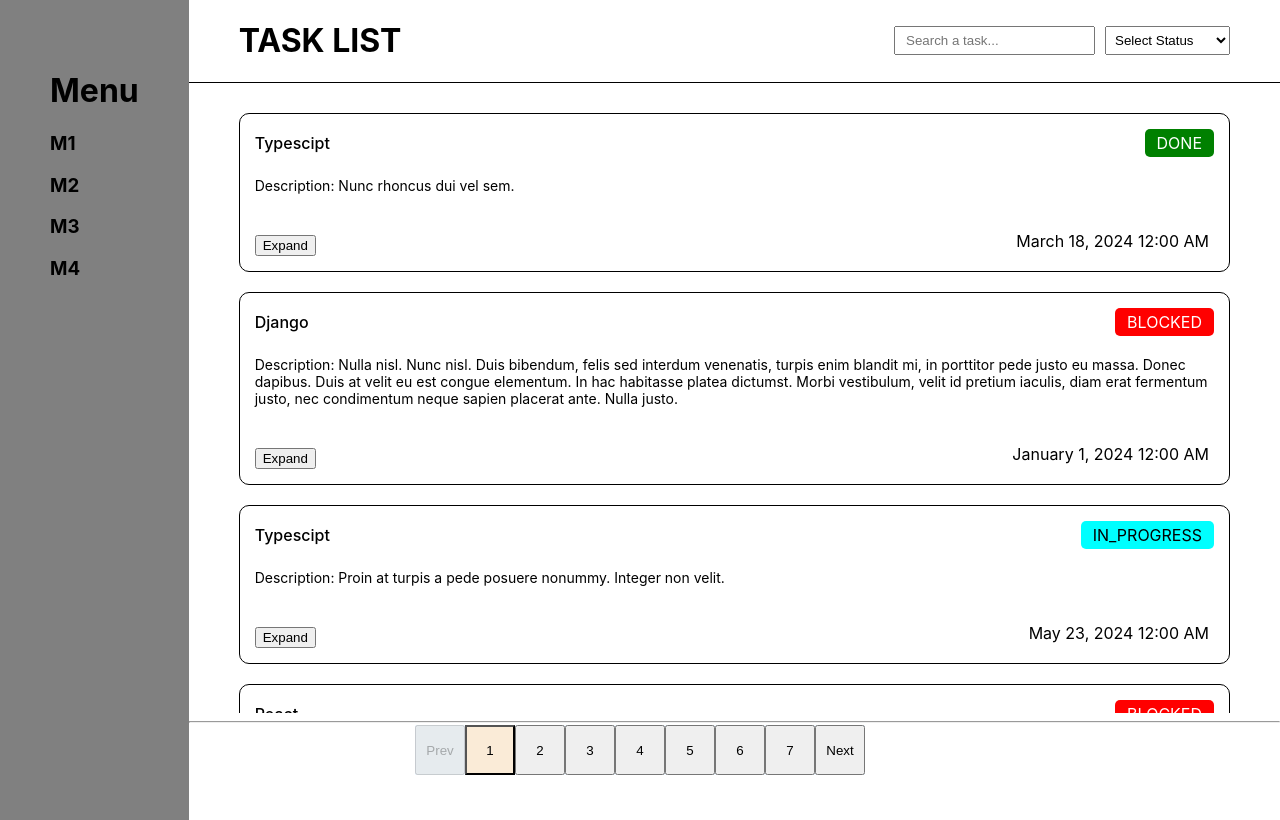
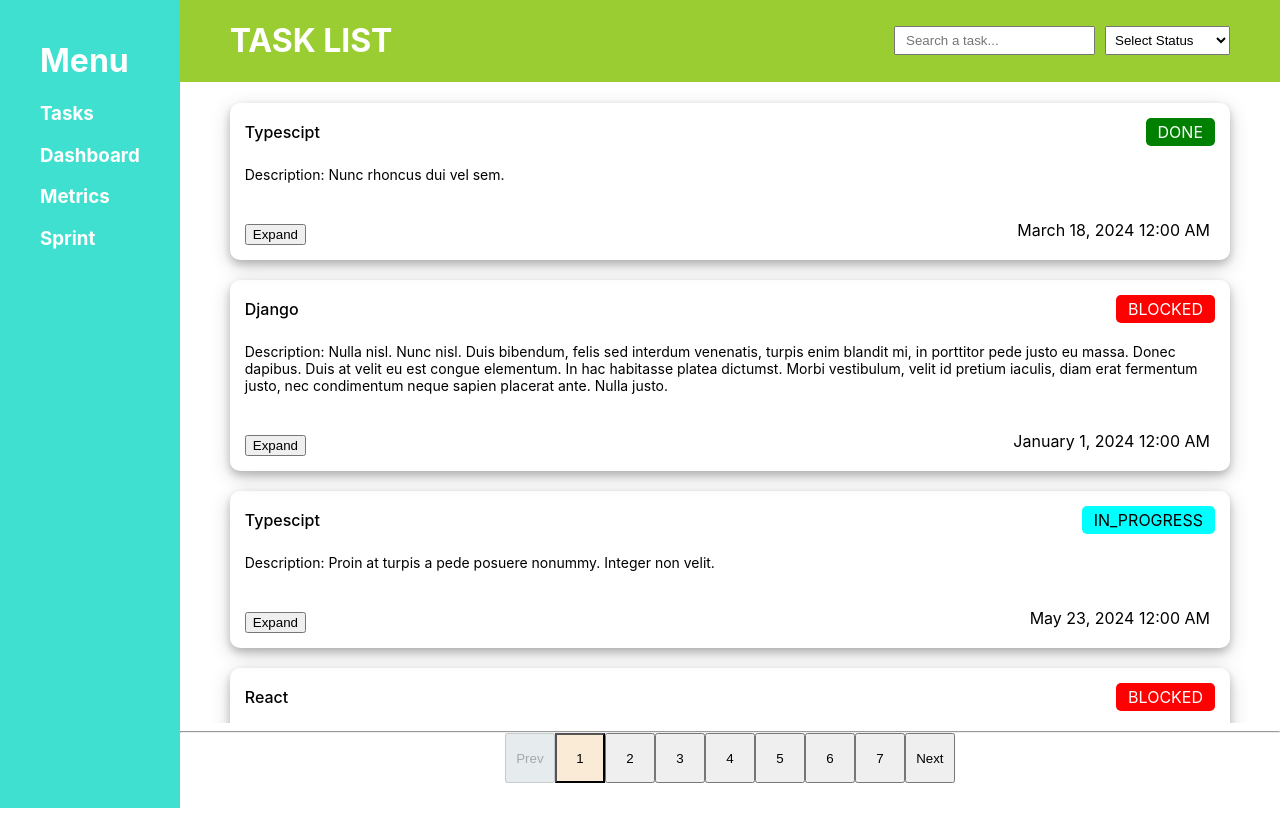
Before and after one commit to orujahmadov1993/upfirst, a React (Create React App) app: page / in a window 1280 px wide. Built offline with nearby package versions, Linux system fonts and the light colour scheme.

Commit message:
style fixes

```diff
--- a/src/App.tsx
+++ b/src/App.tsx
@@ -14,13 +14,15 @@ const StyledApp = styled.div`
 
 const StyledMainContent = styled.div`
   flex: 1;
+  position: relative;
 `;
 
 const StyledHeader = styled.div`
+  background-color: yellowgreen;
+  color: white;
   display: flex;
   justify-content: space-between;
   border-bottom: 1px solid;
-  margin-bottom: 30px;
   padding: 0 50px;
 `;
 
--- a/src/apiMock.ts
+++ b/src/apiMock.ts
@@ -1,5 +1,5 @@
 import { useState } from "react";
-import { Task } from "./type";
+import { Status, Task } from "./type";
 
 const PAGE_SIZE = 20;
 
@@ -1010,11 +1010,9 @@ export const useApi = () => {
 
     const getTasks = async (search?: string, status?: string, ordering?: string, page = 1): Promise<Task[]> => {
         return new Promise((res) => {
-            console.log('PAGE', page, data.length);
             const response = data.slice((page - 1) * PAGE_SIZE, page * PAGE_SIZE);
-            console.log('RESPONSE', response);
             res(response
-                .filter(task => task.name.toLowerCase().includes(search || ''))
+                .filter(task => task.name.toLowerCase().includes(search?.toLowerCase() || ''))
                 .filter(task => status ? task.status === status : true) as Task[]);
         });
     }
@@ -1027,5 +1025,19 @@ export const useApi = () => {
         });
     }
 
-    return { getTasks, removeTask };
+    const markAsDone = async (taskUuid: string): Promise<void> => {
+        return new Promise((res) => {
+            const filtered = data.map(task => {
+                if (task.uuid === taskUuid && task.status === Status.IN_PROGRESS) {
+                    task.status = Status.DONE;
+                }
+
+                return task;
+            });
+            setData(filtered);
+            res();
+        });
+    }
+
+    return { getTasks, removeTask, markAsDone };
 }
--- a/src/components/Card.tsx
+++ b/src/components/Card.tsx
@@ -7,9 +7,9 @@ import StatusTag from "./StatusTag";
 
 const StyledCard = styled.div`
     position: relative;
-    border: 1px solid;
     border-radius: 10px;
     padding: 15px;
+    box-shadow: 0 4px 8px 0 rgba(0, 0, 0, 0.2), 0 6px 20px 0 rgba(0, 0, 0, 0.19);
 `;
 
 const StyledDate = styled.div`
--- a/src/components/CardList.tsx
+++ b/src/components/CardList.tsx
@@ -8,13 +8,17 @@ const StyledCardList = styled.div`
     display: flex;
     flex-direction: column;
     gap: 20px;
-    padding: 0 20px;
+    padding: 20px;
     height: 75vh;
     overflow: auto;
 
     @media only screen and (min-width: 600px) {
-        padding: 0 50px;
+        padding: 20px 50px;
     }
+`;
+
+const StyledNoResult = styled.div`
+    text-align: center;
 `;
 
 interface ICardListProps {
@@ -53,7 +57,7 @@ const CardList = (props: ICardListProps) => {
     }
 
     if (!loading && tasks.length === 0) {
-        return <div>No task found</div>;
+        return <StyledNoResult>No task found</StyledNoResult>;
     }
 
 
--- a/src/components/Menu.tsx
+++ b/src/components/Menu.tsx
@@ -2,9 +2,10 @@ import { useState } from "react";
 import styled from "styled-components";
 
 const StyledMenu = styled.div`
-    height: 90vh;
-    background-color: grey;
-    padding: 50px;
+    height: 96vh;
+    background-color: turquoise;
+    color: white;
+    padding: 20px 40px;
 `;
 
 const Menu = () => {
@@ -25,10 +26,10 @@ const Menu = () => {
     return (
         <StyledMenu>
             <h1>Menu</h1>
-            <h3>M1</h3>
-            <h3>M2</h3>
-            <h3>M3</h3>
-            <h3>M4</h3>
+            <h3>Tasks</h3>
+            <h3>Dashboard</h3>
+            <h3>Metrics</h3>
+            <h3>Sprint</h3>
         </StyledMenu>
     );
 }
```
